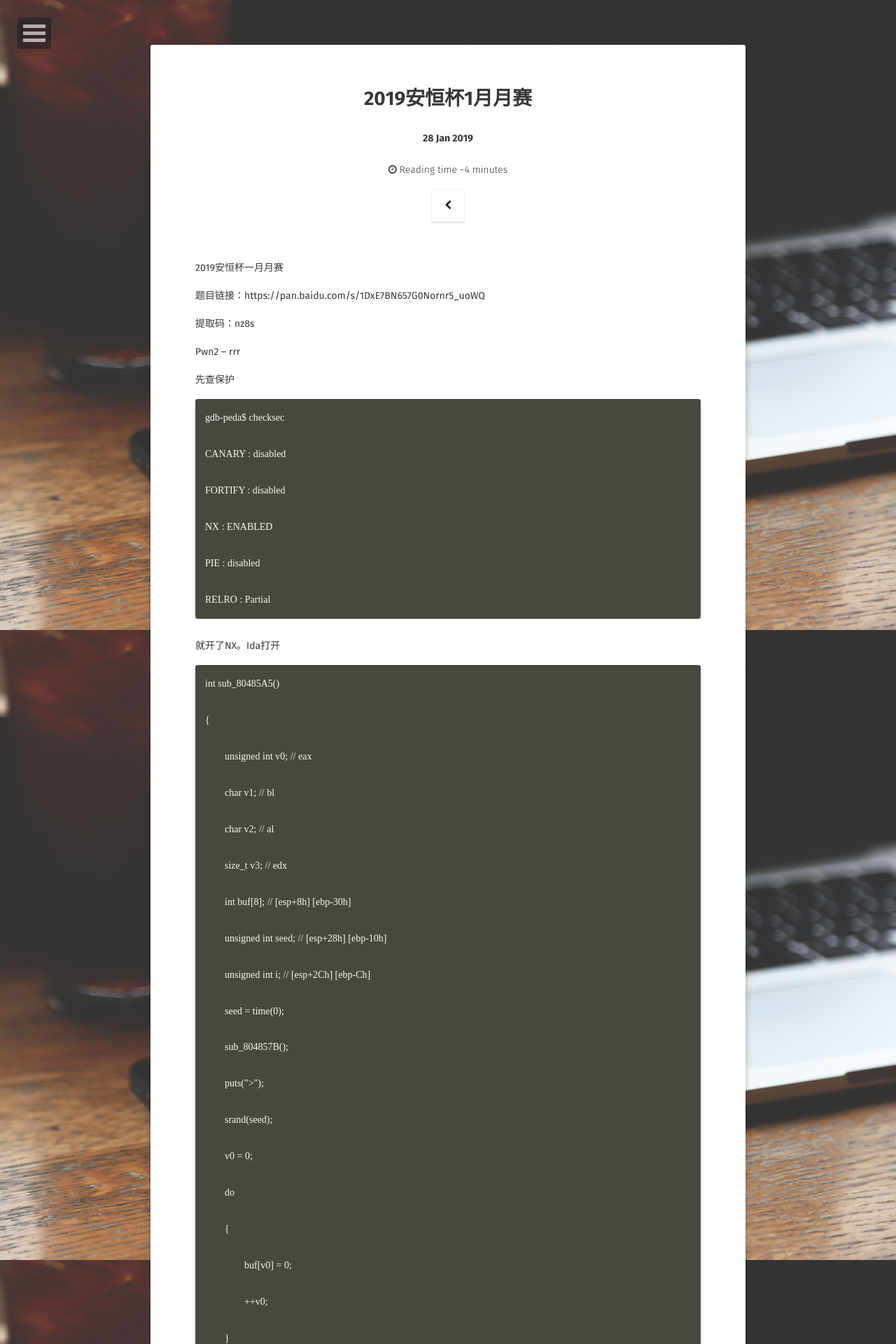
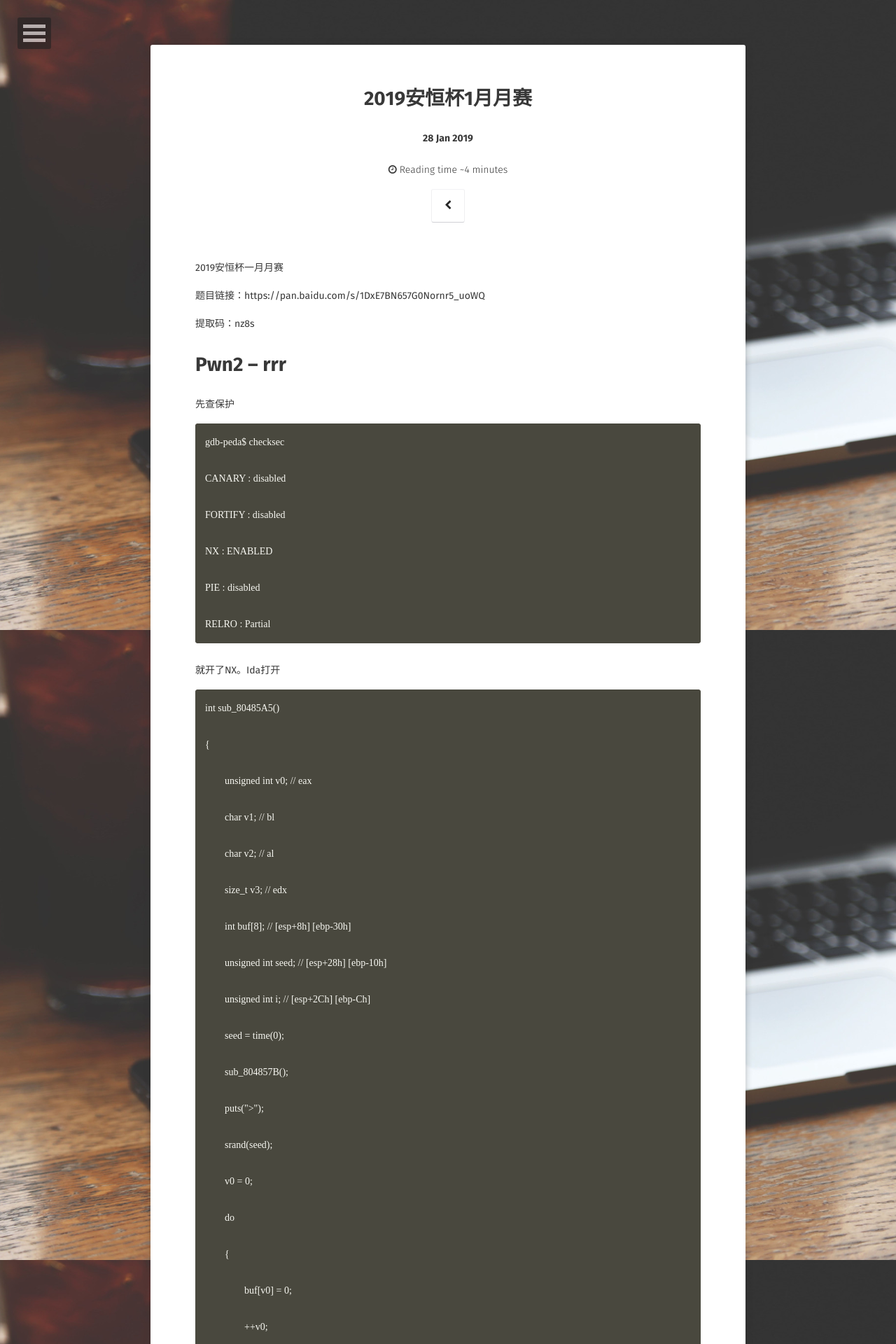
Before and after one commit to tearorca/tearorca.github.io, a Jekyll site: the page built from _posts/2019-1-28-2019安恒杯1月月赛.md, in a window 1280 px wide. Shown: the top 1920 px of the page at 70% size. Built offline with Jekyll 4.4.1, drawn with Linux system fonts in a browser that asks for light colours; some web fonts are replaced; our own code applies the rules of GitHub Pages for plain Markdown files; comment, search, counter and statistics services are not loaded.

Commit message:
Update 2019-1-28-2019安恒杯1月月赛.md

```diff
--- a/_posts/2019-1-28-2019安恒杯1月月赛.md
+++ b/_posts/2019-1-28-2019安恒杯1月月赛.md
@@ -12,7 +12,7 @@
 
 
 
-Pwn2 – rrr
+# **Pwn2 – rrr**
 
 
 
@@ -155,7 +155,7 @@ Exp：
 
 
 
-Reserve1 – she
+# **Reserve1 – she**
 
 
 
@@ -271,7 +271,7 @@ Reserve1 – she
 
 
 
-reserve2 - Old-drive3
+# **reserve2 - Old-drive3**
 
 
 
```
